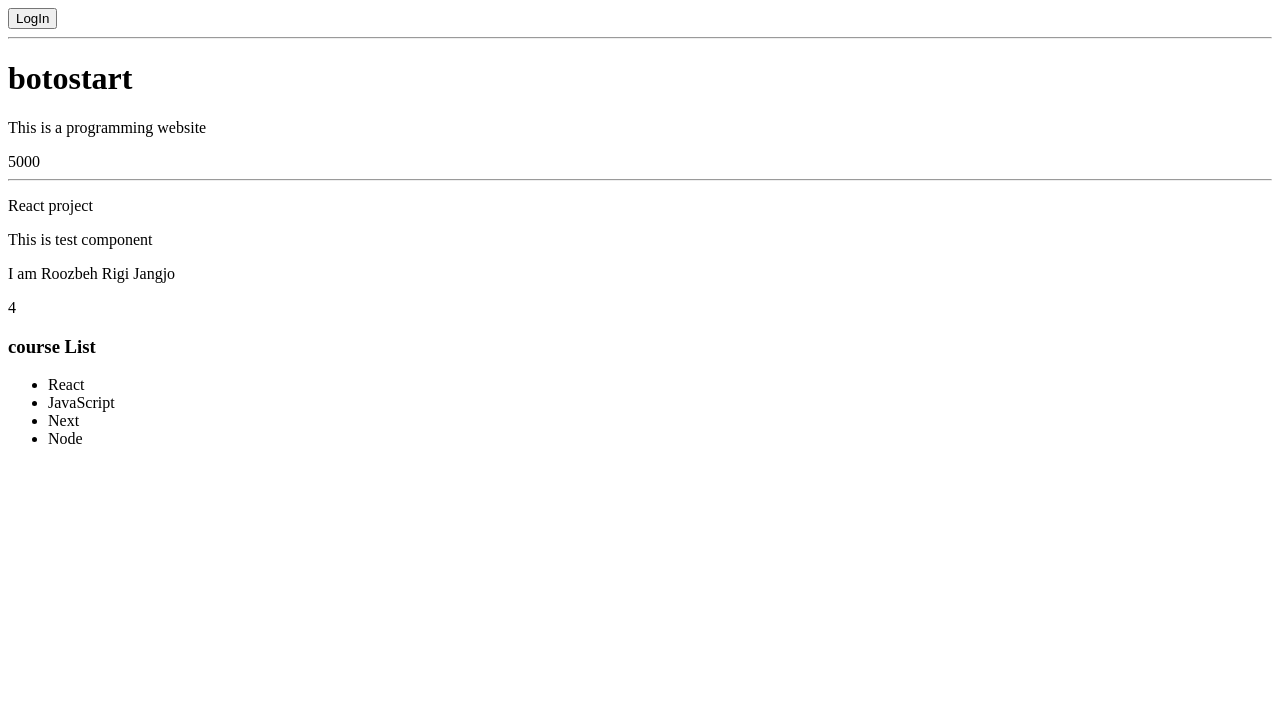
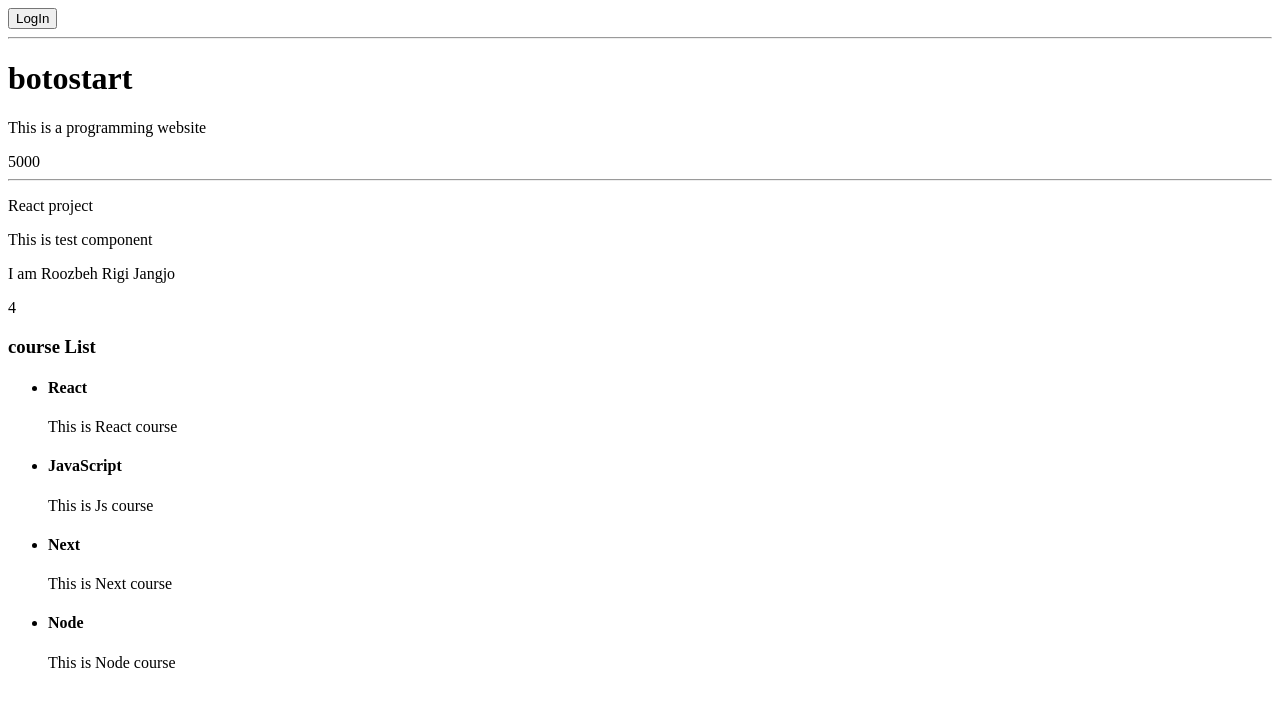
Before and after one commit to golabisib/learnReact, a React (Vite) app in the folder learningReact/: page / in a window 1280 px wide. Shown: the top 706 px of the page. Built offline with nearby package versions, Linux system fonts and the light colour scheme.

Commit message:
The card challange Part is added in courseCard file and edditing courselist file

```diff
--- a/learningReact/src/App.jsx
+++ b/learningReact/src/App.jsx
@@ -18,5 +18,6 @@ function App() {
     </>
   )
 }
+//41
 
 export default App
--- a/learningReact/src/Courselist.jsx
+++ b/learningReact/src/Courselist.jsx
@@ -1,21 +1,19 @@
 // List Rendering
-
+import CourseCard from "./courseCard.jsx";
 function CourseList(){
     const courses = [
-        {id: 1 , name:"React"},
-        {id: 2 , name:"JavaScript"},
-        {id: 3 , name:"Next"},
-        {id: 4 , name:"Node"}
+        {id: 1 , name:"React", description:"This is React course"},
+        {id: 2 , name:"JavaScript", description:"This is Js course"},
+        {id: 3 , name:"Next", description:"This is Next course"},
+        {id: 4 , name:"Node", description:"This is Node course"}
     ];
     return(
         <>
         <h3>course List</h3>
         <ul>
-            {courses.map((course) => {
-                return (
-                    <li key={courses.id}>{course.name}</li>
-                );
-            })}
+            {courses.map((course) => (
+                <CourseCard key="course.id" data={course}/>
+            ))}
                 </ul>
         </>
     );
--- /dev/null
+++ b/learningReact/src/courseCard.jsx
@@ -0,0 +1,17 @@
+function CourseCard({data:{name ,description}}) {
+  return (
+    <li>
+        <h4>{name}</h4>
+        <p>{description}</p>
+    </li>
+  );
+}
+
+export default CourseCard
+//destructuring:
+// 1- CourseCard(props)
+// {props.data.name}
+// 2- CourseCard({data})
+// {data.name}
+// 3- CourseCard({data:{name ,description}})
+// {name}
```
